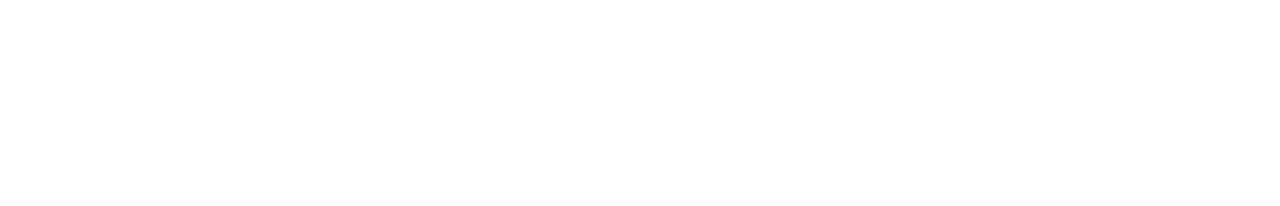
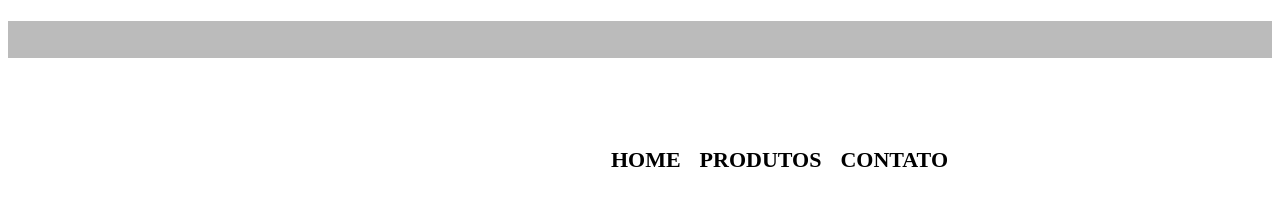
Before and after one commit to prof-anapaula/ecomerce, a plain HTML site: page produtos.html in a window 1280 px wide. Drawn offline with Linux system fonts and the light colour scheme.

Commit message:
cabecalho

```diff
--- a/produtos.css
+++ b/produtos.css
@@ -0,0 +1,24 @@
+header{
+    background: #BBBBBB;
+}
+nav{
+    position: absolute;
+    top: 110px;
+    right: 0;
+}
+nav li{
+    display: inline;
+    margin: 0 0 0 15px;
+}
+nav a{
+    text-transform: uppercase;
+    color: #000000;
+    font-weight: bold;
+    font-size: 22px;
+    text-decoration: none;
+}
+.caixa{
+    position: relative;
+    width: 940px;
+    right: 0 auto;
+}
--- a/produtos.html
+++ b/produtos.html
@@ -7,6 +7,17 @@
     <title>Produtos - Barbearia Alura</title>
 </head>
 <body>
-
+    <header>
+        <div class = "caixa">
+        <h1><img scr = "logo.png"></h1>
+        <nav>
+        <ul>
+            <li><a href = "index.html">Home</a></li>
+            <li><a href = "produtos.html">Produtos</a></li>
+            <li><a href = "contato.html">Contato</a></li>
+        </ul>
+        </nav>
+        </div>
+    </header>
 </body>
 </html>
```
